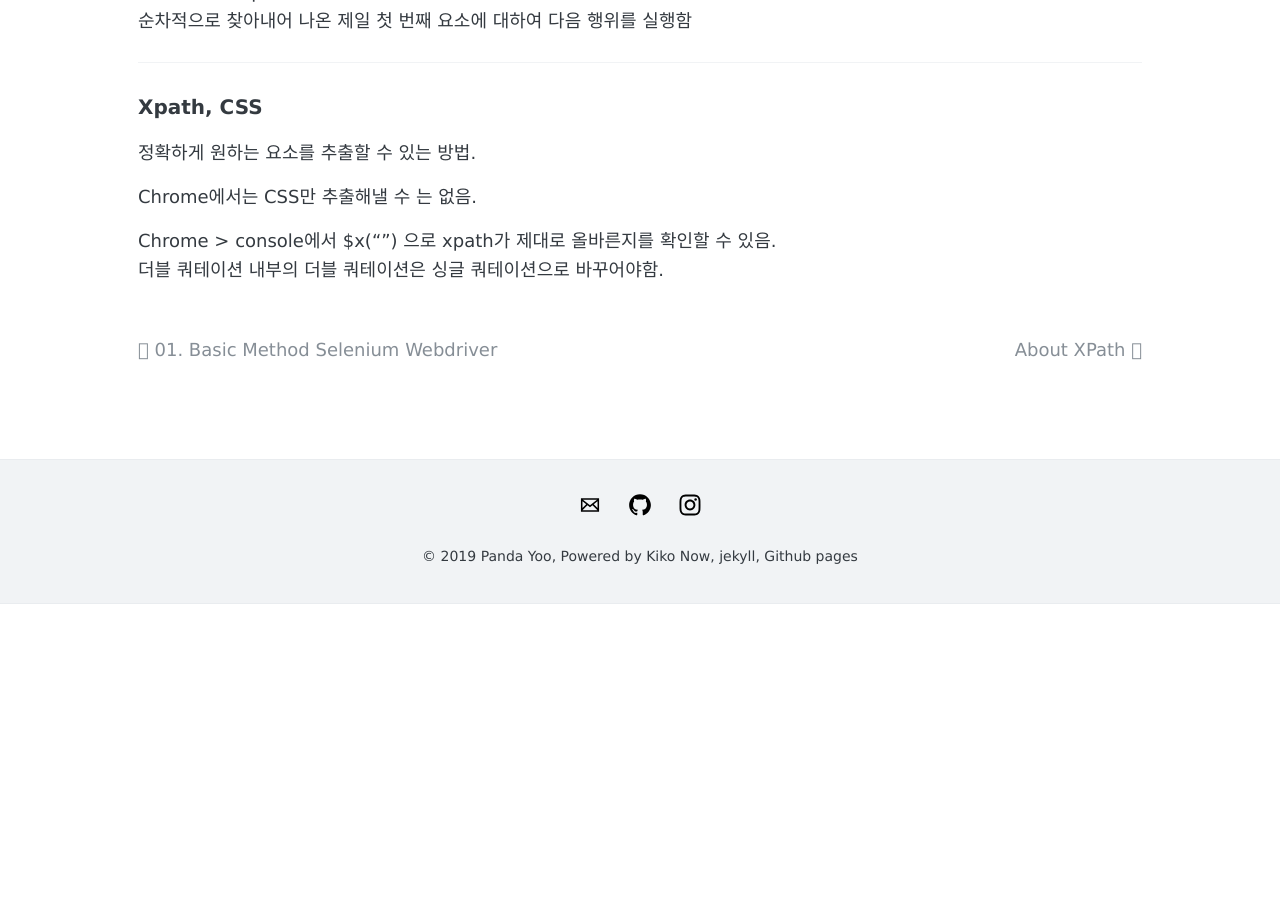
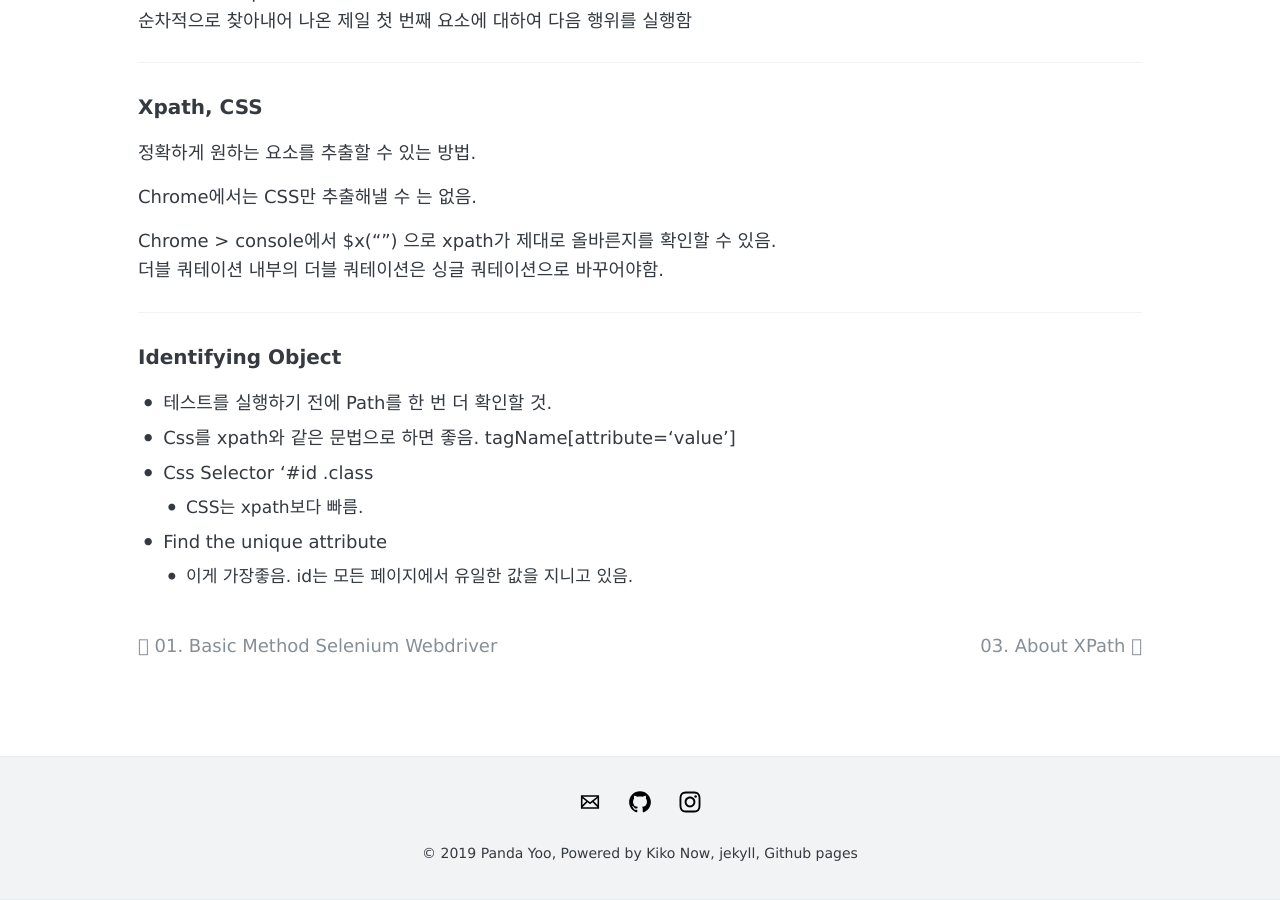
Before and after one commit to Yoodahun/Yoodahun.github.io, a Jekyll site: the page built from _posts/Selenium/2020-05-01-Importance of Locator identifiers in Selenium.md, in a window 1280 px wide and 900 px high, scrolled down 1305 px. Built offline with Jekyll 4.4.1, drawn with Linux system fonts in a browser that asks for light colours; comment, search, counter and statistics services are not loaded; before the commit the page ends 1909 px from its top, so only the background shows below that.

Commit message:
2020-05-02 Posting

````diff
--- a/_posts/Selenium/2020-05-01-Importance of Locator identifiers in Selenium.md
+++ b/_posts/Selenium/2020-05-01-Importance of Locator identifiers in Selenium.md
@@ -55,3 +55,15 @@ Chrome에서는 CSS만 추출해낼 수 는 없음.
 
 Chrome > console에서 $x(“”) 으로 xpath가 제대로 올바른지를 확인할 수 있음.
 더블 쿼테이션 내부의 더블 쿼테이션은 싱글 쿼테이션으로 바꾸어야함.
+
+---
+
+### Identifying Object
+
+- 테스트를 실행하기 전에 Path를 한 번 더 확인할 것.
+- Css를 xpath와 같은 문법으로 하면 좋음. tagName[attribute=‘value’]
+- Css Selector ‘#id .class
+  - CSS는 xpath보다 빠름.
+
+- Find the unique attribute
+  -  이게 가장좋음. id는 모든 페이지에서 유일한 값을 지니고 있음.
--- a/_posts/Selenium/2020-05-02-About XPath.md
+++ b/_posts/Selenium/2020-05-02-About XPath.md
@@ -1,6 +1,6 @@
 ---
-layout: page
-title: About XPath
+layout: post
+title: 03. About XPath
 image:
 categories: Selenium
 tags:
@@ -31,7 +31,9 @@ Copy > Copy Xpath
 
 ## Generating customized path from html attributes
 
+```html
 <input class="input r4 wide mb16 mt8 username" type="email" value="" name="username" id="username" aria-describedby="error" style="display: block;">
+```
 
 ※chrome console에서는 일단 더블쿼테이션으로 입력한다음, 콘솔상에서 싱글 쿼테이션으로 바꿔야지 적용이되는 문제가 있음. 왜인지는 잘 모르겠음.
 
````
Also changed, not shown: _posts/Selenium/2020-05-02-Handling Dropdown.md (added, +119 -0 lines), _posts/Selenium/2020-05-02-How to Traverse element.md (+3 -3 lines), _posts/Selenium/2020-05-02-How to find element based Text?.md (+2 -2 lines).
